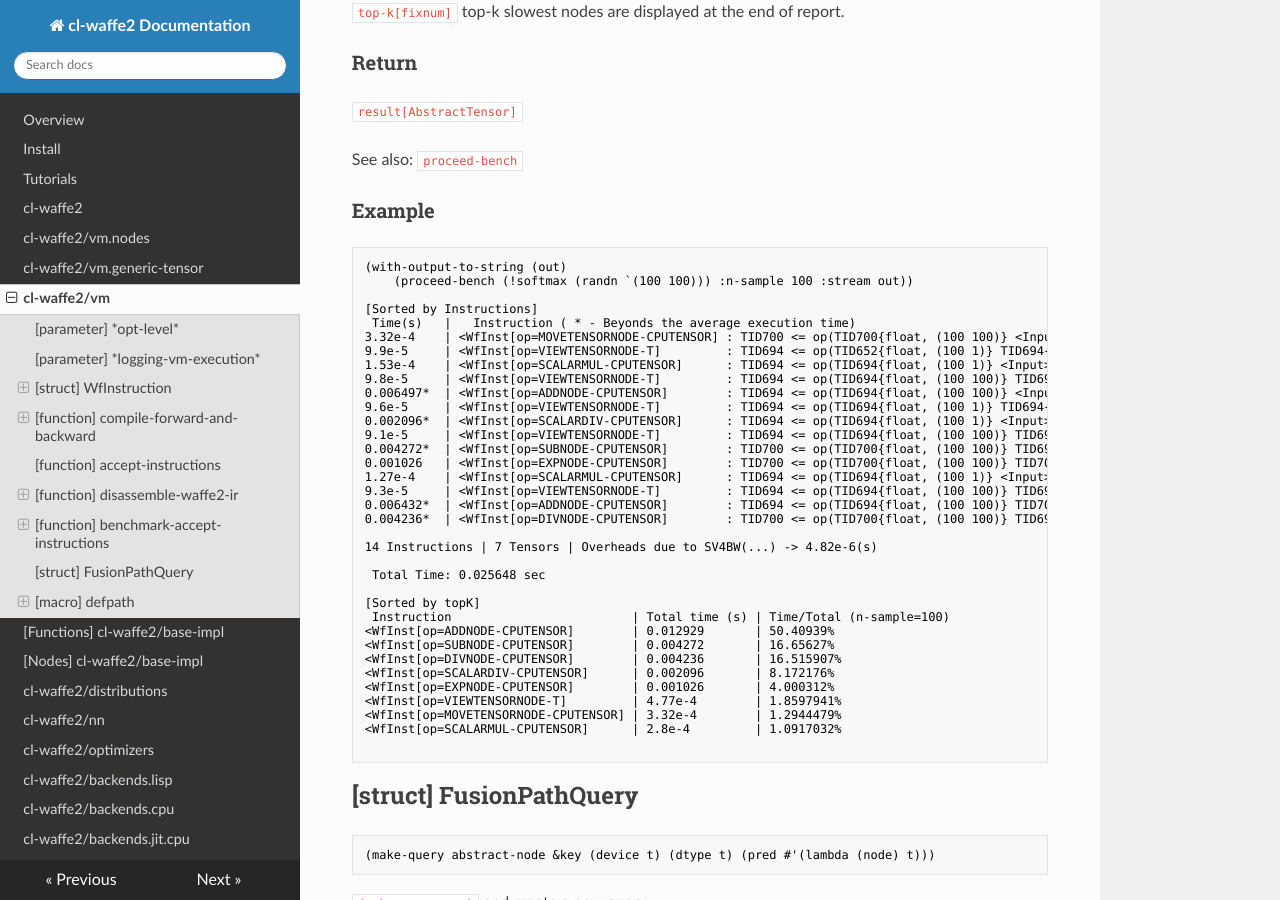
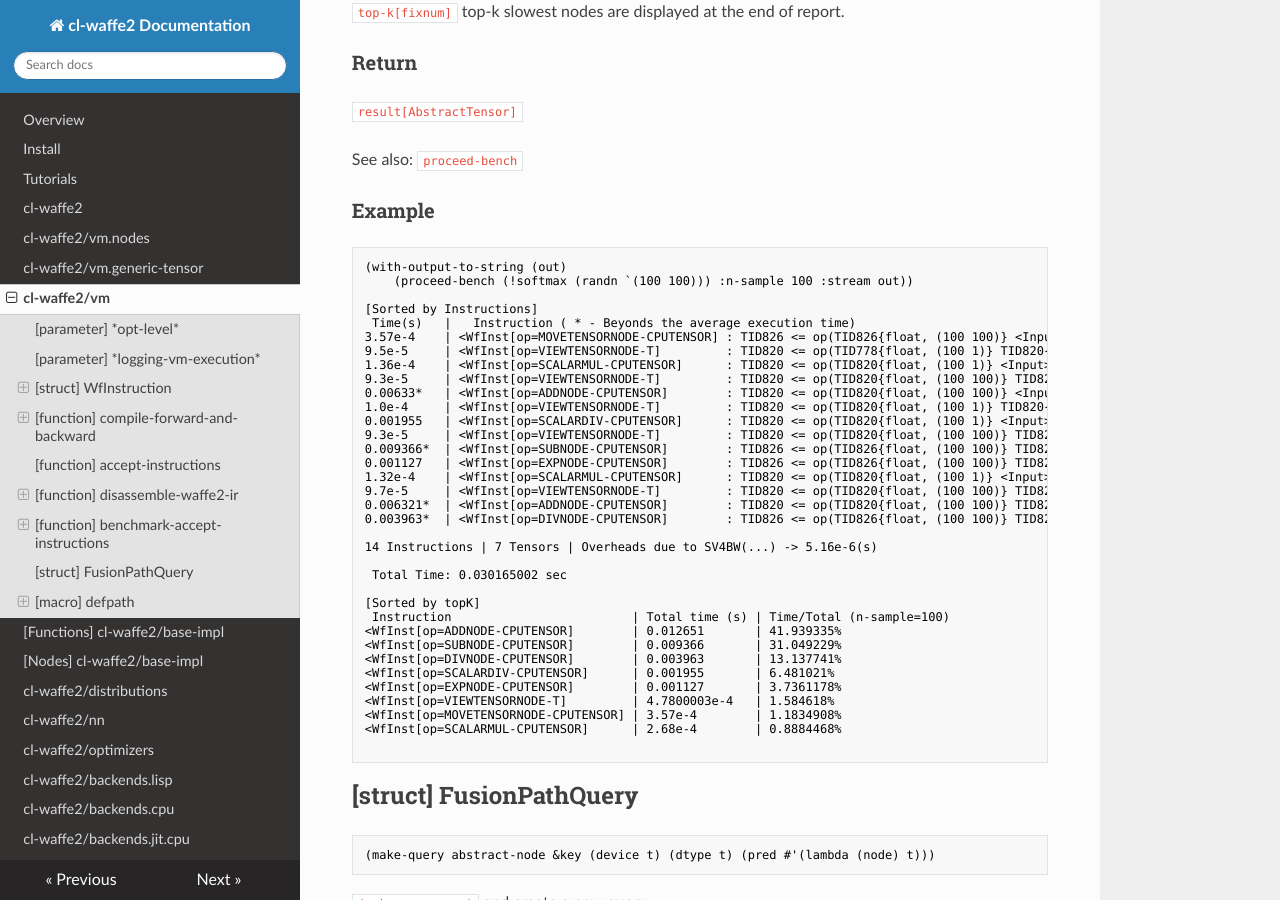
Before and after one commit to hikettei/cl-waffe2, an MkDocs documentation site: the page built from docs/cl-waffe2-docs/docs/vm.md, in a window 1280 px wide and 900 px high, scrolled down 3819 px. Built offline with MkDocs 1.6.1, drawn with Linux system fonts in a browser that asks for light colours; nearby versions of some CDN libraries; some of the changed text lies outside the part shown.

Commit message:
[Documentation] Updated

````diff
--- a/docs/cl-waffe2-docs/docs/vm.md
+++ b/docs/cl-waffe2-docs/docs/vm.md
@@ -174,35 +174,35 @@ See also: `proceed-bench`
 
 [Sorted by Instructions]
  Time(s)   |   Instruction ( * - Beyonds the average execution time)
-3.32e-4    | <WfInst[op=MOVETENSORNODE-CPUTENSOR] : TID700 <= op(TID700{float, (100 100)} <Input>TID612{float, (100 100)})>
-9.9e-5     | <WfInst[op=VIEWTENSORNODE-T]         : TID694 <= op(TID652{float, (100 1)} TID694{float, (100 1)})>
-1.53e-4    | <WfInst[op=SCALARMUL-CPUTENSOR]      : TID694 <= op(TID694{float, (100 1)} <Input>TID621{float, (1)})>
-9.8e-5     | <WfInst[op=VIEWTENSORNODE-T]         : TID694 <= op(TID694{float, (100 100)} TID694{float, (100 1)})>
-0.006497*  | <WfInst[op=ADDNODE-CPUTENSOR]        : TID694 <= op(TID694{float, (100 100)} <Input>TID612{float, (100 100)})>
-9.6e-5     | <WfInst[op=VIEWTENSORNODE-T]         : TID694 <= op(TID694{float, (100 1)} TID694{float, (100 100)})>
-0.002096*  | <WfInst[op=SCALARDIV-CPUTENSOR]      : TID694 <= op(TID694{float, (100 1)} <Input>TID616{float, (1)})>
-9.1e-5     | <WfInst[op=VIEWTENSORNODE-T]         : TID694 <= op(TID694{float, (100 100)} TID694{float, (100 1)})>
-0.004272*  | <WfInst[op=SUBNODE-CPUTENSOR]        : TID700 <= op(TID700{float, (100 100)} TID694{float, (100 100)})>
-0.001026   | <WfInst[op=EXPNODE-CPUTENSOR]        : TID700 <= op(TID700{float, (100 100)} TID700{float, (100 100)})>
-1.27e-4    | <WfInst[op=SCALARMUL-CPUTENSOR]      : TID694 <= op(TID694{float, (100 1)} <Input>TID749{float, (1)})>
-9.3e-5     | <WfInst[op=VIEWTENSORNODE-T]         : TID694 <= op(TID694{float, (100 100)} TID694{float, (100 1)})>
-0.006432*  | <WfInst[op=ADDNODE-CPUTENSOR]        : TID694 <= op(TID694{float, (100 100)} TID700{float, (100 100)})>
-0.004236*  | <WfInst[op=DIVNODE-CPUTENSOR]        : TID700 <= op(TID700{float, (100 100)} TID694{float, (100 100)})>
+3.57e-4    | <WfInst[op=MOVETENSORNODE-CPUTENSOR] : TID826 <= op(TID826{float, (100 100)} <Input>TID738{float, (100 100)})>
+9.5e-5     | <WfInst[op=VIEWTENSORNODE-T]         : TID820 <= op(TID778{float, (100 1)} TID820{float, (100 1)})>
+1.36e-4    | <WfInst[op=SCALARMUL-CPUTENSOR]      : TID820 <= op(TID820{float, (100 1)} <Input>TID747{float, (1)})>
+9.3e-5     | <WfInst[op=VIEWTENSORNODE-T]         : TID820 <= op(TID820{float, (100 100)} TID820{float, (100 1)})>
+0.00633*   | <WfInst[op=ADDNODE-CPUTENSOR]        : TID820 <= op(TID820{float, (100 100)} <Input>TID738{float, (100 100)})>
+1.0e-4     | <WfInst[op=VIEWTENSORNODE-T]         : TID820 <= op(TID820{float, (100 1)} TID820{float, (100 100)})>
+0.001955   | <WfInst[op=SCALARDIV-CPUTENSOR]      : TID820 <= op(TID820{float, (100 1)} <Input>TID742{float, (1)})>
+9.3e-5     | <WfInst[op=VIEWTENSORNODE-T]         : TID820 <= op(TID820{float, (100 100)} TID820{float, (100 1)})>
+0.009366*  | <WfInst[op=SUBNODE-CPUTENSOR]        : TID826 <= op(TID826{float, (100 100)} TID820{float, (100 100)})>
+0.001127   | <WfInst[op=EXPNODE-CPUTENSOR]        : TID826 <= op(TID826{float, (100 100)} TID826{float, (100 100)})>
+1.32e-4    | <WfInst[op=SCALARMUL-CPUTENSOR]      : TID820 <= op(TID820{float, (100 1)} <Input>TID875{float, (1)})>
+9.7e-5     | <WfInst[op=VIEWTENSORNODE-T]         : TID820 <= op(TID820{float, (100 100)} TID820{float, (100 1)})>
+0.006321*  | <WfInst[op=ADDNODE-CPUTENSOR]        : TID820 <= op(TID820{float, (100 100)} TID826{float, (100 100)})>
+0.003963*  | <WfInst[op=DIVNODE-CPUTENSOR]        : TID826 <= op(TID826{float, (100 100)} TID820{float, (100 100)})>
 
-14 Instructions | 7 Tensors | Overheads due to SV4BW(...) -> 4.82e-6(s)
+14 Instructions | 7 Tensors | Overheads due to SV4BW(...) -> 5.16e-6(s)
 
- Total Time: 0.025648 sec
+ Total Time: 0.030165002 sec
 
 [Sorted by topK]
  Instruction                         | Total time (s) | Time/Total (n-sample=100)
-<WfInst[op=ADDNODE-CPUTENSOR]        | 0.012929       | 50.40939%
-<WfInst[op=SUBNODE-CPUTENSOR]        | 0.004272       | 16.65627%
-<WfInst[op=DIVNODE-CPUTENSOR]        | 0.004236       | 16.515907%
-<WfInst[op=SCALARDIV-CPUTENSOR]      | 0.002096       | 8.172176%
-<WfInst[op=EXPNODE-CPUTENSOR]        | 0.001026       | 4.000312%
-<WfInst[op=VIEWTENSORNODE-T]         | 4.77e-4        | 1.8597941%
-<WfInst[op=MOVETENSORNODE-CPUTENSOR] | 3.32e-4        | 1.2944479%
-<WfInst[op=SCALARMUL-CPUTENSOR]      | 2.8e-4         | 1.0917032%
+<WfInst[op=ADDNODE-CPUTENSOR]        | 0.012651       | 41.939335%
+<WfInst[op=SUBNODE-CPUTENSOR]        | 0.009366       | 31.049229%
+<WfInst[op=DIVNODE-CPUTENSOR]        | 0.003963       | 13.137741%
+<WfInst[op=SCALARDIV-CPUTENSOR]      | 0.001955       | 6.481021%
+<WfInst[op=EXPNODE-CPUTENSOR]        | 0.001127       | 3.7361178%
+<WfInst[op=VIEWTENSORNODE-T]         | 4.7800003e-4   | 1.584618%
+<WfInst[op=MOVETENSORNODE-CPUTENSOR] | 3.57e-4        | 1.1834908%
+<WfInst[op=SCALARMUL-CPUTENSOR]      | 2.68e-4        | 0.8884468%
 
 ```
 
````
Also changed, not shown: other parts of docs/cl-waffe2-docs/docs/vm.md (+18 -18 lines), docs/cl-waffe2-docs/docs/distributions.md (+25 -25 lines), docs/cl-waffe2-docs/docs/generic-tensor.md (+1 -1 lines), docs/cl-waffe2-docs/docs/nn.md (+43 -43 lines).
